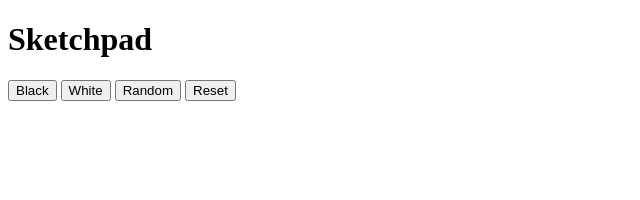
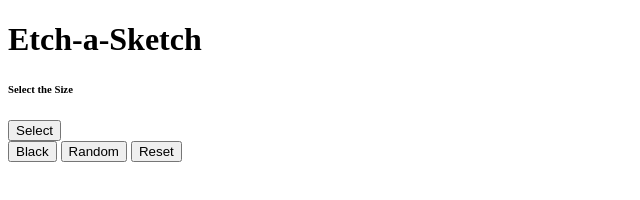
Before and after one commit to Alourne/etch-a-sketch, a plain HTML site: page index.html in a window 1280 px wide. Shown: the whole page, without its empty margins (0-640 px from the left). Drawn offline with Linux system fonts and the light colour scheme.

Commit message:
changing code, using a new guide

```diff
--- a/index.html
+++ b/index.html
@@ -6,22 +6,20 @@
     <title>Etch-a-Sketch</title>
     <link rel="stylesheet" href="reset.css">
     <link rel="stylesheet" href="style.css">
-    <script type="text/javascript" src="main.js"></script>
-    <!-- <script src="script.js" defer></script> -->
+    <script src="script.js" defer></script> <!-- makes it so the script is ran last-->
   </head>
 
   <body>
-    <div class="flex-container">
-      <div class="title"><h1>Sketchpad</h1></div>
-      <div class="content>">
-        <div class="board"></div>
-        <div class="buttons>">
-          <button>Black</button>
-          <button>White</button>
-          <button>Random</button>
-          <button>Reset</button>
-        </div>
-      </div>
+    <h1>Etch-a-Sketch</h1>
+    <div class="header">
+      <h6>Select the Size</h6>
+      <button id="popup">Select</button>
+    </div>
+    <div class="container"></div>
+    <div class="footer">
+      <button>Black</button>
+      <button>Random</button>
+      <button>Reset</button>
     </div>
   </body>
 </html>
--- a/main.js
+++ /dev/null
@@ -1,5 +0,0 @@
-const container  = document.querySelector("container");
-
-let gridSize = 16;
-
-function makeGrid
```
